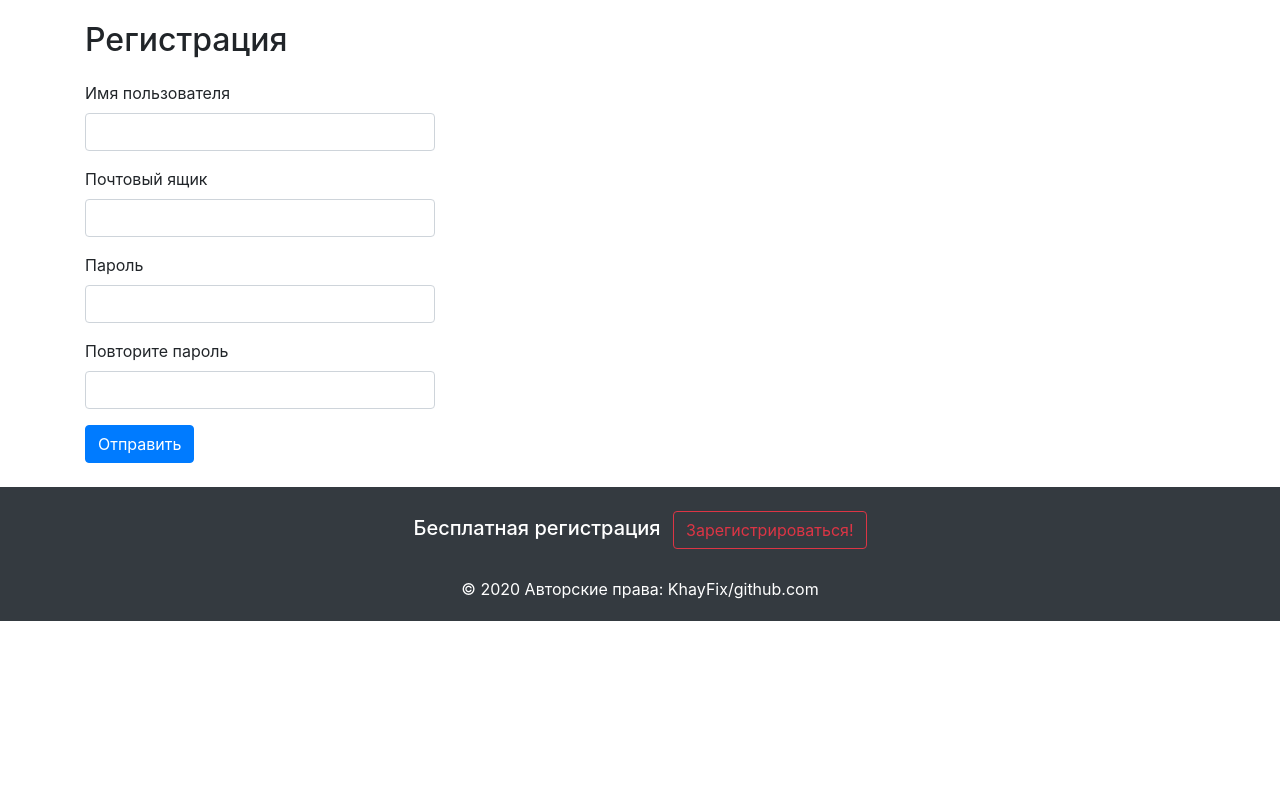
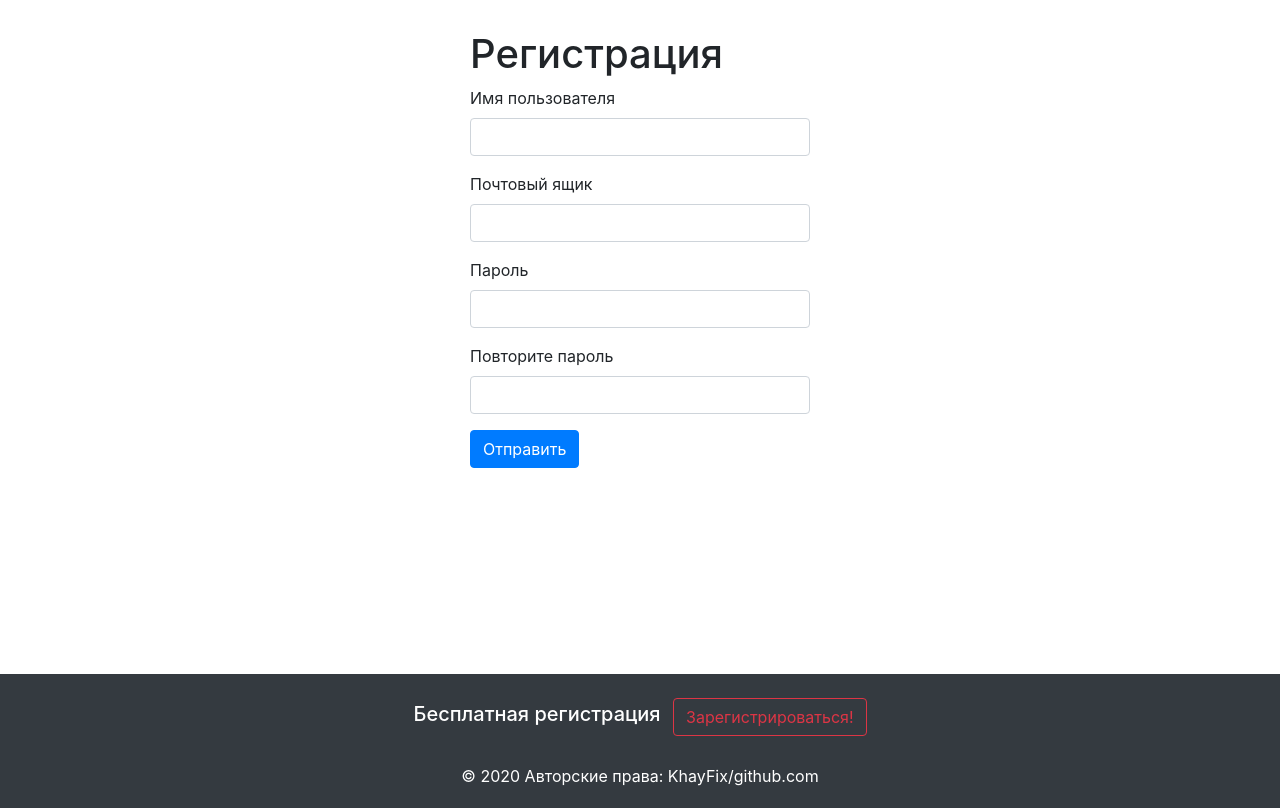
Before and after one commit to KhayFix/Web_Flask, a Flask app: page /users/register in a window 1280 px wide. Shown: the part 56-864 px from the top of the page. Before the commit the page ends 677 px from the top, so only its background shows below. Run offline with Flask 2, Linux system fonts and the light colour scheme; some libraries are stand-ins or nearby versions.

Commit message:
Сделал форму регистрации,авторизации по центру, теперь footer отображается внизу

```diff
--- a/tasks.py
+++ b/tasks.py
@@ -2,7 +2,7 @@ from celery import Celery
 from celery.schedules import crontab
 
 from webapp import create_app
-from webapp.python_org_news import get_python_news
+from webapp.news.parsers.python_org_news import get_python_news
 from webapp.news.parsers import habr
 
 flask_app = create_app()
--- /dev/null
+++ b/webapp/static/css/style.css
@@ -0,0 +1,14 @@
+.news-content img {
+    max-width: 100%;
+}
+
+.col-4_left{
+    margin: 0 auto;
+    margin-top: 30px;
+
+}
+
+.row_height{
+    height: 77.5vh;
+
+    }
--- a/webapp/static/style.css
+++ /dev/null
@@ -1,3 +0,0 @@
-.news-content img {
-    max-width: 100%;
-}
--- a/webapp/templates/base.html
+++ b/webapp/templates/base.html
@@ -12,15 +12,13 @@
         <link rel="stylesheet"
               href="//cdnjs.cloudflare.com/ajax/libs/highlight.js/9.13.1/styles/androidstudio.min.css">
         <!--  Подключение своих стилей css -->
-        <link rel="stylesheet" href="{{ url_for('static', filename='style.css') }}">
-        <link rel="stylesheet" href="{{ url_for('static', filename='normalize.css') }}">
+        <link rel="stylesheet" href="{{ url_for('static', filename='css/style.css') }}">
         <title>{{ page_title }}</title>
     </head>
     <body>
         <!--  Подключение меню  -->
         {% include 'menu.html' %}
         <div class="container">
-        <h1>{{ page_title }}</h1>
         <!--  В это место подключаются остальные html страницы      -->
             {% block content %}{% endblock %}
         </div>
--- a/webapp/templates/footer.html
+++ b/webapp/templates/footer.html
@@ -1,5 +1,5 @@
 {% block footer %}
-<footer class="page-footer font-small unique-color-dark pt-4">
+<footer class="page-footer font-small unique-color-dark pt-4 sticky-footer">
     <div class="w-auto p-3 navbar-dark bg-dark">
         <div class="container" >
             <ul class="list-unstyled list-inline text-center py-2">
--- a/webapp/templates/news/index.html
+++ b/webapp/templates/news/index.html
@@ -5,7 +5,7 @@
     <div class="row">
         <div class="col-8">
             {% include('messages.html') %}
-            <h2>{{ page_title[:7] }}</h2>
+            <h1>{{ page_title }}</h1>
             {% for news in news_lists.items %}
             <a href="{{ news.author_published }}"> Автор публикации: {{ news.author_published }}</a>
             <h3><a href="{{ url_for('news.single_news', news_id=news.id) }}"> {{ news.title }}</a></h3>
--- a/webapp/templates/user/registration.html
+++ b/webapp/templates/user/registration.html
@@ -3,9 +3,9 @@
 
 {% block content %}
     {% include('messages.html') %}
-    <div class="row">
-        <div class="col-4">
-
+    <div class="row_height">
+        <div class="col-4 col-4_left">
+                <h1>{{ page_title }}</h1>
             <form action="{{ url_for('user.process_reg') }}" method="POST">
                 {{ form.hidden_tag() }}
                 <div class="form-group">
@@ -27,8 +27,5 @@
                     {{ form.submit() }}
             </form>
         </div>
-        <div class="col-8">
-
-        </div>
     </div>
 {% endblock %}
```
Also changed, not shown: webapp/templates/user/login.html (+3 -5 lines). Lines whose indentation alone changed are shown as unchanged.
